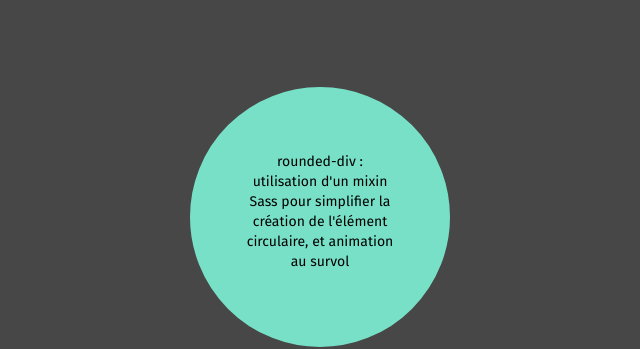
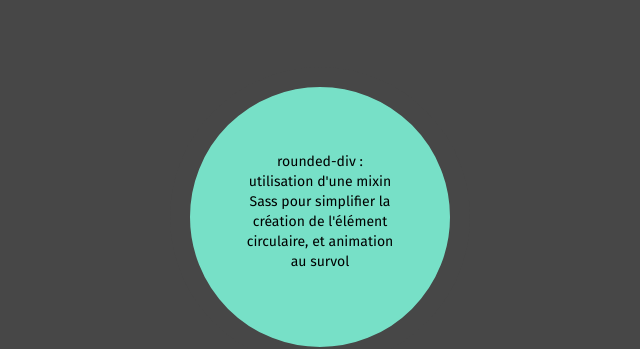
Before and after one commit to dsaadesignv/MediaCenter, a plain HTML site: page Dev front-end/Briques/briques-css.html in a window 1280 px wide. Shown: the top 349 px of the page, 320-960 px from the left. Drawn offline with nearby package versions, Linux system fonts and the light colour scheme.

Commit message:
Update briques CSS

```diff
--- a/Dev front-end/Briques/briques-css.html
+++ b/Dev front-end/Briques/briques-css.html
@@ -17,7 +17,7 @@
     <span class="glyphicon glyphicon-menu-hamburger h-menu" aria-hidden="true"></span>
 
     <div class="rounded-div">
-      <p>rounded-div : utilisation d'un mixin Sass pour simplifier la création de l'élément circulaire, et animation au survol</p>
+      <p>rounded-div : utilisation d'une mixin Sass pour simplifier la création de l'élément circulaire, et animation au survol</p>
     </div>
 
     <div class="keyframes-div">
```
